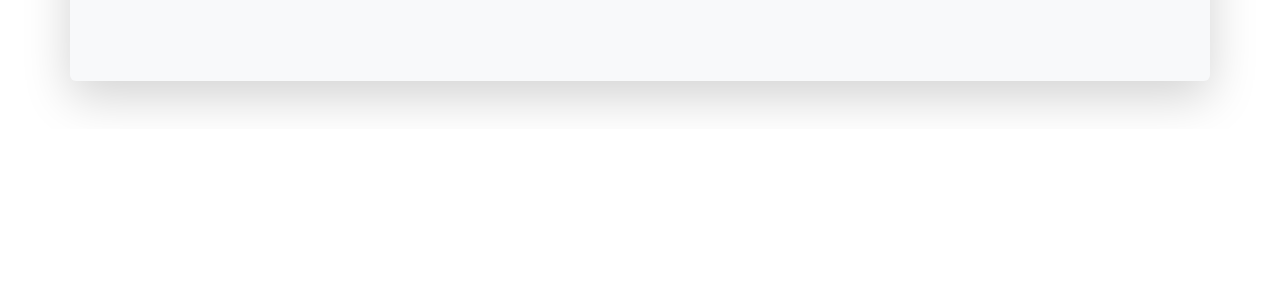
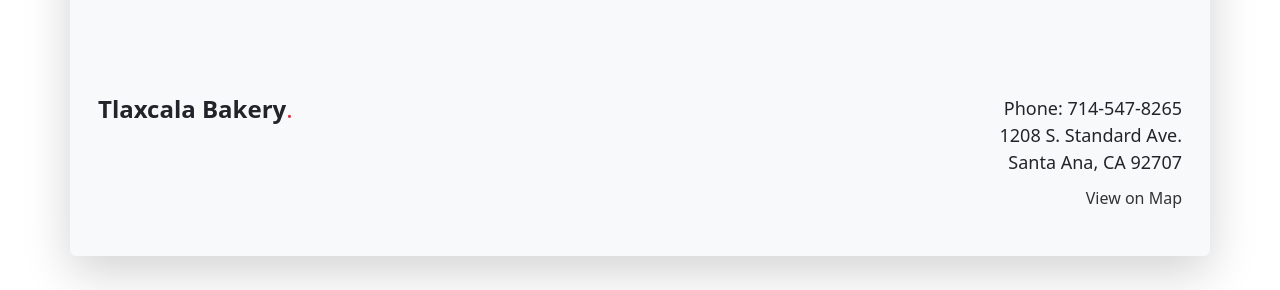
Before and after one commit to jtorresuci/tlaxacla-bakery, a React (Create React App) app: page / in a window 1280 px wide. Shown: the part 789-1079 px from the top of the page. Before the commit the page ends 918 px from the top, so only its background shows below. Built offline with nearby package versions, Linux system fonts and the light colour scheme; a small style sheet from the web is missing.

Commit message:
Added Footer.

```diff
--- a/src/App.js
+++ b/src/App.js
@@ -4,6 +4,7 @@
 import Hero from "./components/Hero";
 import Product from "./components/Product";
 import YelpReviews from "./components/Yelp";
+import Footer from "./components/Footer";
 
 function App() {
   return (
@@ -11,6 +12,11 @@
       <Header logo="concha.png" companyName="Tlaxcala Bakery" />
       <Hero />
       <Product title="Freshly Made" description="At Tlaxcala Bakery, all of our breads and cakes are freshly made daily for the best flavor" photo="1.png" />
+      <Footer
+        businessName="Tlaxcala Bakery"
+        phoneNumber="714-547-8265"
+        address={{ line1: "1208 S. Standard Ave.", line2: "Santa Ana, CA 92707" }}
+      />
       {/* <YelpReviews/> */}
     </div>
   );
--- /dev/null
+++ b/src/components/Footer.css
@@ -0,0 +1,41 @@
+.footer {
+    padding: 30px 0;
+  }
+
+  .footer h4 {
+    font-size: 24px;
+    margin-bottom: 20px;
+  }
+
+  .footer p {
+    font-size: 18px;
+    margin-bottom: 10px;
+  }
+
+  .footer a {
+    display: block;
+    margin-top: 10px;
+    font-size: 16px;
+    text-decoration: none;
+    color: #333;
+  }
+
+  .footer a:hover {
+    text-decoration: underline;
+  }
+
+  @media screen and (min-width: 768px) {
+    .footer {
+      display: flex;
+      justify-content: space-between;
+      align-items: center;
+    }
+
+    .footer h4 {
+      margin-bottom: 0;
+    }
+
+    .footer p {
+      margin-bottom: 0;
+    }
+  }
--- /dev/null
+++ b/src/components/Footer.js
@@ -0,0 +1,29 @@
+import React from 'react';
+import { Container, Row, Col } from 'react-bootstrap';
+import './Footer.css';
+
+function Footer({ businessName, phoneNumber, address }) {
+  return (
+    <footer className="footer">
+      <Container>
+        <Row>
+          <Col xs={12} md={6} className="text-left">
+            <h4>
+            <span className="font-weight-bold">Tlaxcala Bakery</span>
+          <span className="text-danger">.</span></h4>
+          </Col>
+          <Col xs={12} md={6} className="text-right">
+            <p>Phone: {phoneNumber}</p>
+            <p>{address.line1}</p>
+            <p>{address.line2}</p>
+            <a href={`https://www.google.com/maps/place/${encodeURIComponent(address.line1 + ' ' + address.line2)}`} target="_blank" rel="noopener noreferrer">
+              View on Map
+            </a>
+          </Col>
+        </Row>
+      </Container>
+    </footer>
+  );
+}
+
+export default Footer;
```
